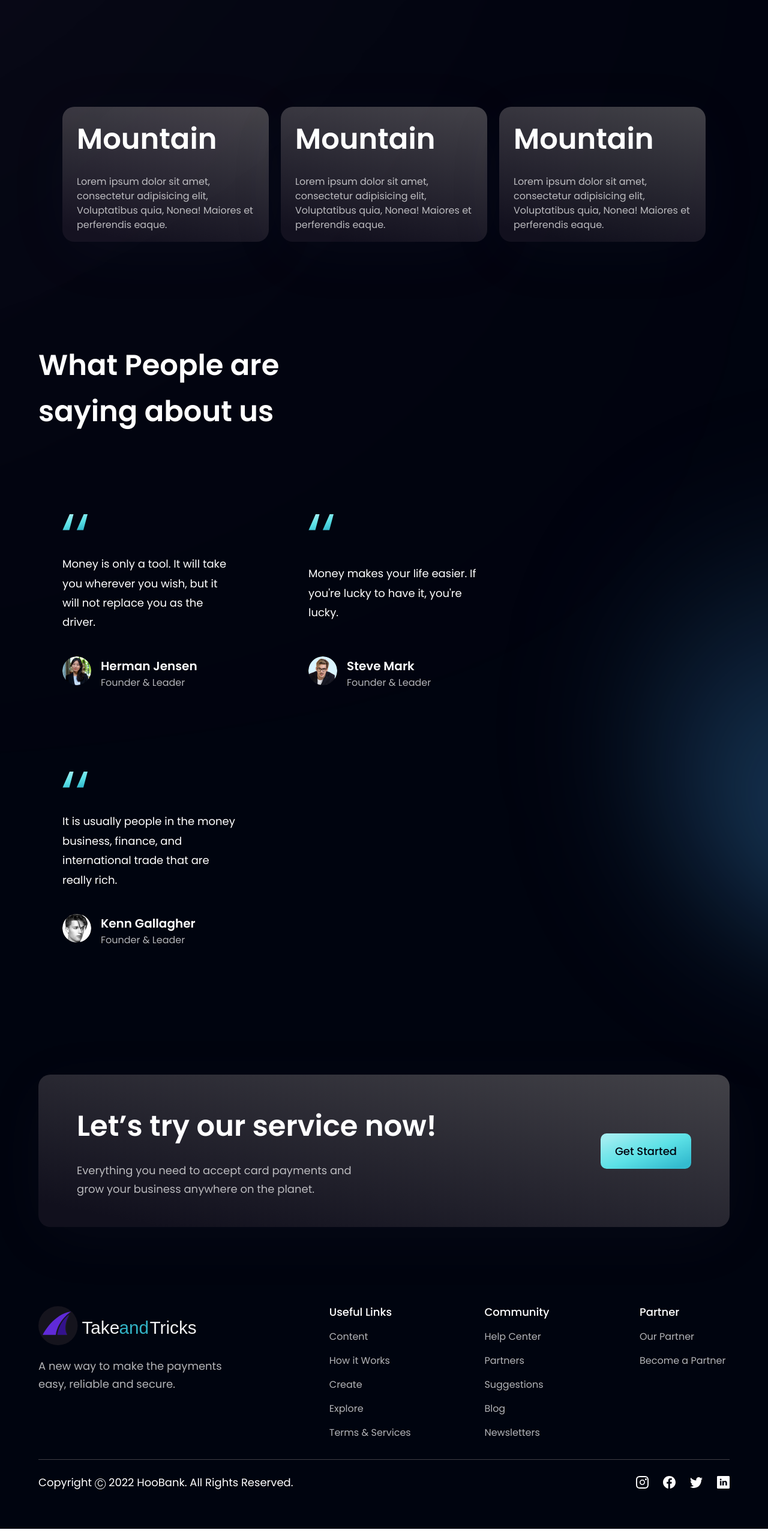
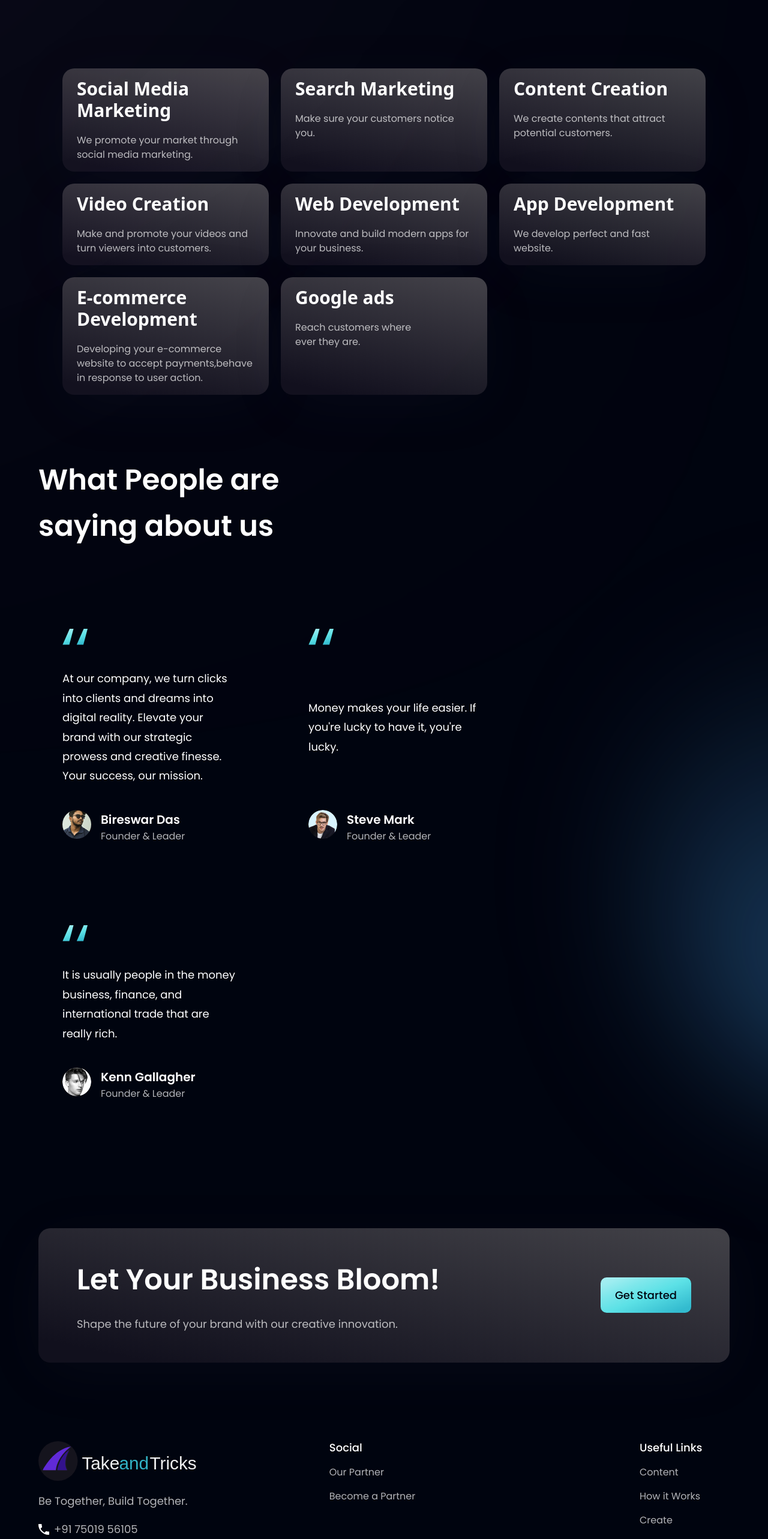
Before and after one commit to Ayushpaul111/TandT, a React (Vite) app: page / in a window 1280 px wide. Shown: the part 1940-4505 px from the top of the page at 60% size. Built offline with nearby package versions, Linux system fonts and the light colour scheme.

Commit message:
so much added

```diff
--- a/src/App.jsx
+++ b/src/App.jsx
@@ -7,7 +7,7 @@ import {
   CTA,
   Footer,
   Navbar,
-  Stats,
+  // Stats,
   Testimonials,
   Hero,
 } from "./components";
--- a/src/assets/index.js
+++ b/src/assets/index.js
@@ -20,7 +20,7 @@ import facebook from "./facebook.svg";
 import instagram from "./instagram.svg";
 import linkedin from "./linkedin.svg";
 import twitter from "./twitter.svg";
-import people01 from "./people01.png";
+import people01 from "./people01.jpg";
 import people02 from "./people02.png";
 import people03 from "./people03.png";
 
--- a/src/components/CTA.jsx
+++ b/src/components/CTA.jsx
@@ -2,12 +2,13 @@ import styles from "../style";
 import Button from "./Button";
 
 const CTA = () => (
-  <section className={`${styles.flexCenter} ${styles.marginY} ${styles.padding} sm:flex-row flex-col bg-black-gradient-2 rounded-[20px] box-shadow`}>
+  <section
+    className={`${styles.flexCenter} ${styles.marginY} ${styles.padding} sm:flex-row flex-col bg-black-gradient-2 rounded-[20px] box-shadow`}
+  >
     <div className="flex-1 flex flex-col">
-      <h2 className={styles.heading2}>Let’s try our service now!</h2>
-      <p className={`${styles.paragraph} max-w-[470px] mt-5`}>
-        Everything you need to accept card payments and grow your business
-        anywhere on the planet.
+      <h2 className={styles.heading2}>Let Your Business Bloom!</h2>
+      <p className={`${styles.paragraph} max-w-[540px] mt-5`}>
+        Shape the future of your brand with our creative innovation.
       </p>
     </div>
 
--- a/src/components/FeedbackCard.jsx
+++ b/src/components/FeedbackCard.jsx
@@ -2,13 +2,21 @@ import { quotes } from "../assets";
 
 const FeedbackCard = ({ content, name, title, img }) => (
   <div className="flex justify-between flex-col px-10 py-12 rounded-[20px]  max-w-[370px] md:mr-10 sm:mr-5 mr-0 my-5 feedback-card">
-    <img src={quotes} alt="double_quotes" className="w-[42.6px] h-[27.6px] object-contain" />
+    <img
+      src={quotes}
+      alt="double_quotes"
+      className="w-[42.6px] h-[27.6px] object-contain"
+    />
     <p className="font-poppins font-normal text-[18px] leading-[32.4px] text-white my-10">
       {content}
     </p>
 
     <div className="flex flex-row">
-      <img src={img} alt={name} className="w-[48px] h-[48px] rounded-full" />
+      <img
+        src={img}
+        alt={name}
+        className="w-[48px] h-[48px] rounded-full object-cover"
+      />
       <div className="flex flex-col ml-4">
         <h4 className="font-poppins font-semibold text-[20px] leading-[32px] text-white">
           {name}
@@ -21,5 +29,4 @@ const FeedbackCard = ({ content, name, title, img }) => (
   </div>
 );
 
-
 export default FeedbackCard;
--- a/src/components/Footer.jsx
+++ b/src/components/Footer.jsx
@@ -12,13 +12,68 @@ const Footer = () => (
           className="w-[266px] h-[72.14px] object-contain"
         />
         <p className={`${styles.paragraph} mt-4 max-w-[312px]`}>
-          A new way to make the payments easy, reliable and secure.
+          Be Together, Build Together.
         </p>
+
+        <div
+          className={`${styles.paragraph} mt-4 max-w-[312px]`}
+          style={{ display: "flex", alignItems: "center" }}
+        >
+          <svg
+            height="18px"
+            version="1.1"
+            viewBox="0 0 18 18"
+            width="18px"
+            xmlns="http://www.w3.org/2000/svg"
+            xmlnsXlink="http://www.w3.org/1999/xlink"
+            fill="#fff" // Set the fill color to match your background color
+          >
+            <g fill="none" fillRule="evenodd" stroke="none" strokeWidth="1">
+              <g fill="#fff" transform="translate(-85.000000, -126.000000)">
+                <g transform="translate(85.000000, 126.000000)">
+                  <path
+                    d="M3.6,7.8 C5,10.6 7.4,12.9 10.2,14.4 L12.4,12.2 C12.7,11.9 13.1,11.8 13.4,12 C14.5,12.4 15.7,12.6 17,12.6 C17.6,12.6 18,13 18,13.6 L18,17 C18,17.6 17.6,18 17,18 C7.6,18 0,10.4 0,1 C0,0.4 0.4,0 1,0 L4.5,0 C5.1,0 5.5,0.4 5.5,1 C5.5,2.2 5.7,3.4 6.1,4.6 C6.2,4.9 6.1,5.3 5.9,5.6 L3.6,7.8 L3.6,7.8 Z"
+                    id="Shape"
+                  />
+                </g>
+              </g>
+            </g>
+          </svg>
+          <span style={{ marginLeft: "8px" }}>+91 75019 56105</span>
+        </div>
+        <div
+          className={`${styles.paragraph} mt-1 max-w-[312px]`}
+          style={{ display: "flex", alignItems: "center" }}
+        >
+          <svg
+            height="16px"
+            version="1.1"
+            viewBox="0 0 20 16"
+            width="20px"
+            xmlns="http://www.w3.org/2000/svg"
+            xmlnsXlink="http://www.w3.org/1999/xlink"
+          >
+            <g fill="none" fillRule="evenodd" stroke="none" strokeWidth="1">
+              <g fill="#fff" transform="translate(-168.000000, -43.000000)">
+                <g transform="translate(168.000000, 43.000000)">
+                  <path
+                    d="M18,0 L2,0 C0.9,0 0,0.9 0,2 L0,14 C0,15.1 0.9,16 2,16 L18,16 C19.1,16 20,15.1 20,14 L20,2 C20,0.9 19.1,0 18,0 L18,0 Z M18,4 L10,9 L2,4 L2,2 L10,7 L18,2 L18,4 L18,4 Z"
+                    id="Shape"
+                  />
+                </g>
+              </g>
+            </g>
+          </svg>
+          <span style={{ marginLeft: "8px" }}>support@takeandtricks.com</span>
+        </div>
       </div>
 
       <div className="flex-[1.5] w-full flex flex-row justify-between flex-wrap md:mt-0 mt-10">
         {footerLinks.map((footerlink) => (
-          <div key={footerlink.title} className={`flex flex-col ss:my-0 my-4 min-w-[150px]`}>
+          <div
+            key={footerlink.title}
+            className={`flex flex-col ss:my-0 my-4 min-w-[150px]`}
+          >
             <h4 className="font-poppins font-medium text-[18px] leading-[27px] text-white">
               {footerlink.title}
             </h4>
@@ -41,7 +96,7 @@ const Footer = () => (
 
     <div className="w-full flex justify-between items-center md:flex-row flex-col pt-6 border-t-[1px] border-t-[#3F3E45]">
       <p className="font-poppins font-normal text-center text-[18px] leading-[27px] text-white">
-        Copyright Ⓒ 2022 HooBank. All Rights Reserved.
+        Copyright Ⓒ 2022 Take and Tricks. All Rights Reserved.
       </p>
 
       <div className="flex flex-row md:mt-0 mt-6">
--- a/src/components/Three.jsx
+++ b/src/components/Three.jsx
@@ -4,25 +4,44 @@ import styles, { layout } from "../style";
 
 const cardData = [
   {
-    title: "Mountain",
-    description:
-      "Lorem ipsum dolor sit amet, consectetur adipisicing elit, Voluptatibus quia, Nonea! Maiores et perferendis eaque.",
+    title: "Social Media Marketing",
+    description: "We promote your market through social media marketing.",
   },
   {
-    title: "Mountain",
-    description:
-      "Lorem ipsum dolor sit amet, consectetur adipisicing elit, Voluptatibus quia, Nonea! Maiores et perferendis eaque.",
+    title: "Search Marketing",
+    description: "Make sure your customers notice you.",
   },
   {
-    title: "Mountain",
+    title: "Content Creation",
+    description: "We create contents that attract potential customers.",
+  },
+  {
+    title: "Video Creation",
     description:
-      "Lorem ipsum dolor sit amet, consectetur adipisicing elit, Voluptatibus quia, Nonea! Maiores et perferendis eaque.",
+      "Make and promote your videos and turn viewers into customers.",
   },
-  // Add more card data as needed
+  {
+    title: "Web Development",
+    description: "Innovate and build modern apps for your business.",
+  },
+  {
+    title: "App Development",
+    description: "We develop perfect and fast website.",
+  },
+
+  {
+    title: "E-commerce Development",
+    description:
+      "Developing your e-commerce website to accept payments,behave in response to user action.",
+  },
+  {
+    title: "Google ads",
+    description: "Reach customers where ever they are.",
+  },
 ];
 
 const CardDeal = () => (
-  <section className={layout.section}>
+  <section className={layout.sectionInfo}>
     <div className="p-10 grid grid-cols-1 sm:grid-cols-1 md:grid-cols-3 lg:grid-cols-3 xl:grid-cols-3 gap-5 ">
       {/* <div className="absolute z-[0] w-[20%] h-[10%] top-[55%] right-[78%] rounded-full blue__gradient bottom-40"></div> shit bg i'll fix later */}
       {cardData.map((data, index) => (
@@ -32,9 +51,9 @@ const CardDeal = () => (
         >
           {/* <img className="w-full" src={card} alt={data.title} /> */}
           <div className="px-6 py-4 relative z-[1]">
-            <div className={`${styles.heading2} font-bold text-xl mb-2`}>
+            <h2 className={` font-bold text-3xl text-white mb-2`}>
               {data.title}
-            </div>
+            </h2>
             <p
               className={`${styles.paragraph}text-gray-700 text-base max-w-[470px] mt-5`}
             >
--- a/src/constants/index.js
+++ b/src/constants/index.js
@@ -62,8 +62,8 @@ export const feedback = [
   {
     id: "feedback-1",
     content:
-      "Money is only a tool. It will take you wherever you wish, but it will not replace you as the driver.",
-    name: "Herman Jensen",
+      "At our company, we turn clicks into clients and dreams into digital reality. Elevate your brand with our strategic prowess and creative finesse. Your success, our mission.",
+    name: "Bireswar Das",
     title: "Founder & Leader",
     img: people01,
   },
@@ -104,6 +104,44 @@ export const stats = [
 ];
 
 export const footerLinks = [
+  // {
+  //   title: "Community",
+  //   links: [
+  //     {
+  //       name: "Help Center",
+  //       link: "https://www.hoobank.com/help-center/",
+  //     },
+  //     {
+  //       name: "Partners",
+  //       link: "https://www.hoobank.com/partners/",
+  //     },
+  //     {
+  //       name: "Suggestions",
+  //       link: "https://www.hoobank.com/suggestions/",
+  //     },
+  //     {
+  //       name: "Blog",
+  //       link: "https://www.hoobank.com/blog/",
+  //     },
+  //     {
+  //       name: "Newsletters",
+  //       link: "https://www.hoobank.com/newsletters/",
+  //     },
+  //   ],
+  // },
+  {
+    title: "Social",
+    links: [
+      {
+        name: "Our Partner",
+        link: "https://www.hoobank.com/our-partner/",
+      },
+      {
+        name: "Become a Partner",
+        link: "https://www.hoobank.com/become-a-partner/",
+      },
+    ],
+  },
   {
     title: "Useful Links",
     links: [
@@ -126,44 +164,6 @@ export const footerLinks = [
       {
         name: "Terms & Services",
         link: "https://www.hoobank.com/terms-and-services/",
-      },
-    ],
-  },
-  {
-    title: "Community",
-    links: [
-      {
-        name: "Help Center",
-        link: "https://www.hoobank.com/help-center/",
-      },
-      {
-        name: "Partners",
-        link: "https://www.hoobank.com/partners/",
-      },
-      {
-        name: "Suggestions",
-        link: "https://www.hoobank.com/suggestions/",
-      },
-      {
-        name: "Blog",
-        link: "https://www.hoobank.com/blog/",
-      },
-      {
-        name: "Newsletters",
-        link: "https://www.hoobank.com/newsletters/",
-      },
-    ],
-  },
-  {
-    title: "Partner",
-    links: [
-      {
-        name: "Our Partner",
-        link: "https://www.hoobank.com/our-partner/",
-      },
-      {
-        name: "Become a Partner",
-        link: "https://www.hoobank.com/become-a-partner/",
       },
     ],
   },
```
Also changed, not shown: src/assets/people01.jpg (added), src/assets/people01.png (deleted).
